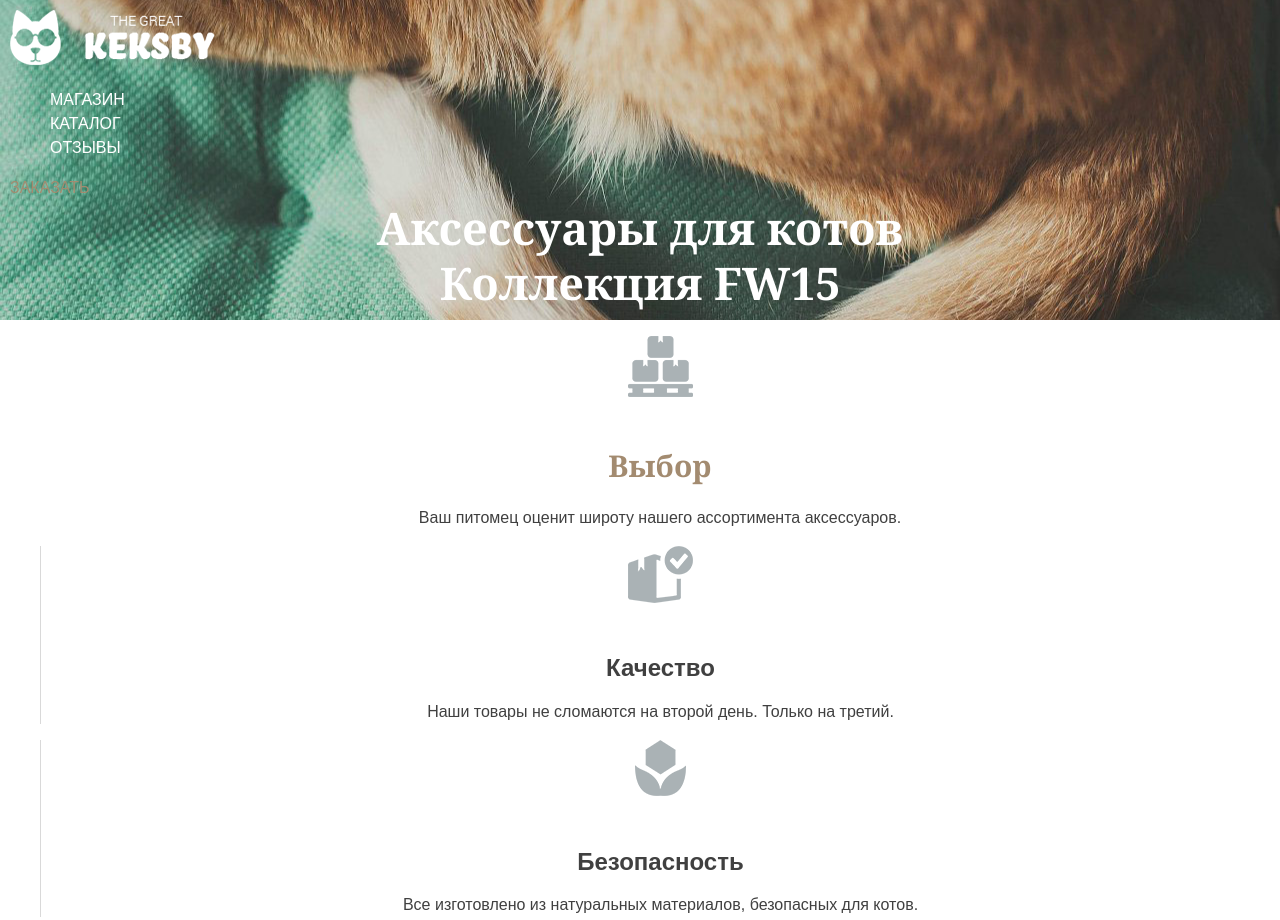
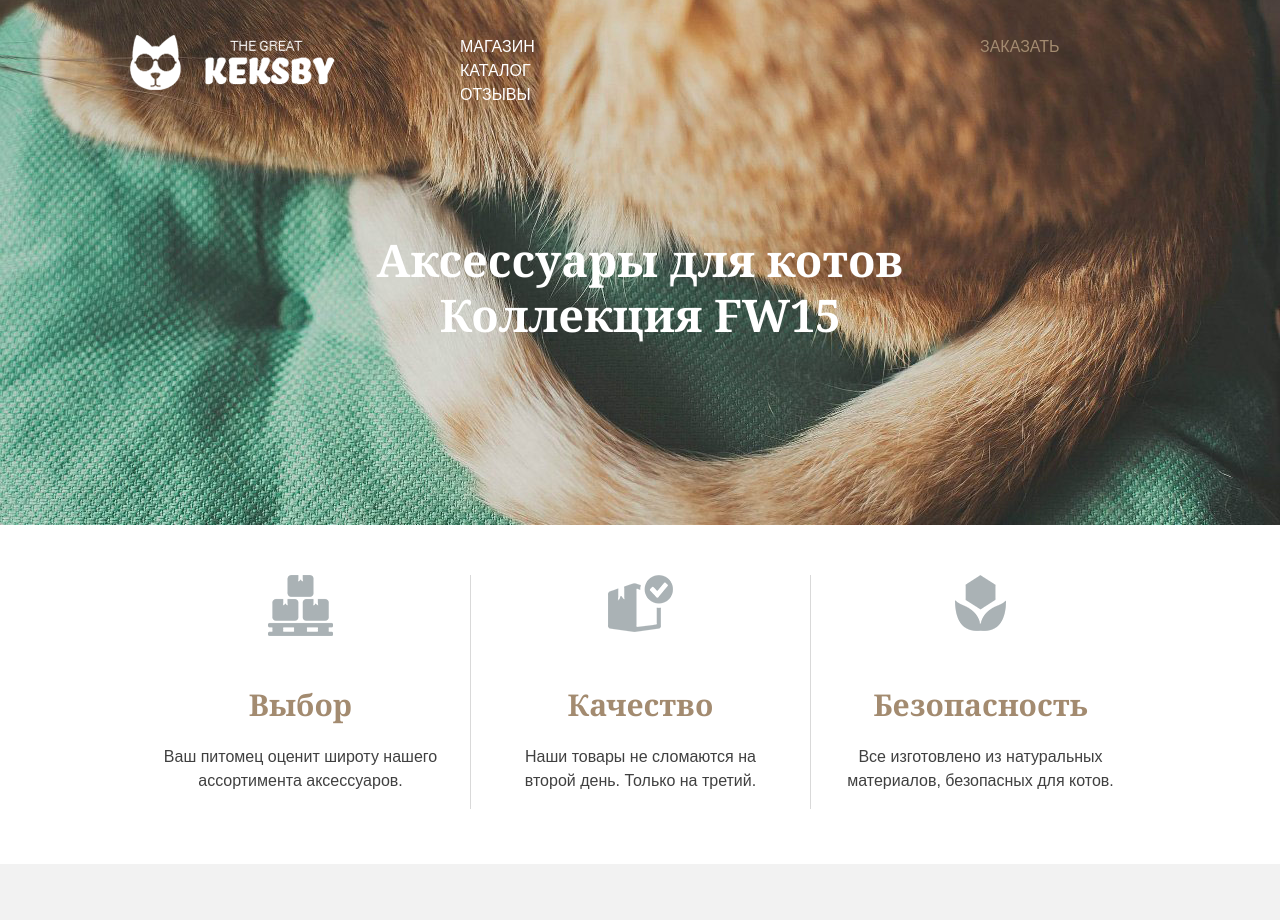
Before and after one commit to AlexKabanau/Keks, a plain HTML site: page index.html in a window 1280 px wide. Shown: the top 920 px of the page. Drawn offline with Linux system fonts and the light colour scheme.

Commit message:
add greeds

```diff
--- a/index.html
+++ b/index.html
@@ -7,7 +7,8 @@
   </head>
   <body>
     <div class="page-header">
-      <div class="header-top">
+      <div class="container">
+      <div class="header-top clearfix">
         <div class="header-logo">
           <img src="img/logo.png" alt="The Great Keksby" width="205" height="55">
         </div>
@@ -22,30 +23,35 @@
         <a href="#">Аксессуары для котов<br> Коллекция FW15</a>
       </div>
     </div>
+    </div>
 
 
     <div class="features">
-      <ul>
+    <div class="container">
+      <ul class="clearfix">
         <li class="feature-item feature-choice">
           <h2 class="feature-title">Выбор</h2>
           <p>Ваш питомец оценит широту нашего ассортимента аксессуаров.</p>
         </li>
         <li class="feature-item feature-quality">
-          <h2>Качество</h2>
+          <h2 class="feature-title">Качество</h2>
           <p>Наши товары не сломаются на второй день. Только на третий.</p>
         </li>
         <li class="feature-item feature-safety">
-          <h2>Безопасность</h2>
+          <h2 class="feature-title">Безопасность</h2>
           <p>Все изготовлено из натуральных материалов, безопасных для котов.</p>
         </li>
       </ul>
     </div>
+    </div>
 
 
     <div class="cat-reference">
+    <div class="container">
       <h2 class="section-title">Немного теории</h2>
       <a class="btn" href="#" title="Открыть справочник">Справочник</a>
       <dl>
+        <div class="theory-container">
         <dt class="reference-title">
           Окрас кошек и котов
           <i class="reference-source">источник: <a target="_blank" href="https://ru.wikipedia.org">wikipedia</a></i>
@@ -54,6 +60,8 @@
           <img src="img/article-1.jpg" alt="Окрас кошек и котов" width="100" height="100">
           <p>Окрас шерсти, кожи и глаз кошки обусловлен присутствием в них пигмента меланина. Меланин находится в теле волоса в виде микроскопических гранул, которые различаются по форме, размеру и количеству, что и вызывает различия в окрасе.</p>
         </dd>
+        </div>
+        <div class="theory-container">
         <dt class="reference-title">
           Кошкин дом
           <i class="reference-source">источник: <a target="_blank" href="http://kotmur.spb.ru">kotmur.spb.ru</a></i>
@@ -62,7 +70,9 @@
           <img src="img/article-2.jpg" alt="Кошкин дом" width="100" height="100">
           <p>Нужен ли кошке Кошкин дом? Свой отдельный, обособленный от пространства городской квартиры Кошкин дом? Да, нужен! Нужен особый Кошкин дом, обустроенный по её вкусу с лесенкой, с когтеточкой, с замкнутым, своим, отдельным уголком в её, кошкином, доме.</p>
         </dd>
+        </div>
       </dl>
+    </div>
     </div>
 
 
--- a/style.css
+++ b/style.css
@@ -1,4 +1,5 @@
 body {
+  min-width: 1040px;
   margin: 0;
   padding: 0;
   font-size: 16px;
@@ -8,7 +9,20 @@ body {
   background-color: white;
 }
 
+.container {
+  width: 1020px;
+  margin: 0 auto;
+}
+
+.clearfix::after {
+  content: "";
+  display: table;
+  clear: both;
+}
+
 .page-header {
+  min-height: 490px;
+  padding-top: 35px;
   background-image: url("img/header-bg.jpg");
   background-repeat: no-repeat;
   background-position: center;
@@ -17,9 +31,18 @@ body {
 
 .page-header,
 .page-footer {
-  padding: 10px;
   color: #c3c3c3;
   background-color: #363636;
+}
+
+.header-top {
+  margin-bottom: 125px;
+}
+
+.header-logo {
+  float: left;
+  width: 205px;
+  height: 55px;
 }
 
 .page-footer {
@@ -27,6 +50,11 @@ body {
 }
 
 .main-nav {
+  float: left;
+  width: 520px;
+  margin: 0;
+  margin-left: 125px;
+  padding: 0;
   list-style: none;
 }
 
@@ -61,6 +89,10 @@ body {
   color: rgba(141, 116, 90, 0.3);
 }
 
+.btn-quick-order {
+  float: right;
+}
+
 .promo {
   font-weight: bold;
   font-size: 45px;
@@ -74,18 +106,29 @@ body {
   text-decoration: none;
 }
 
+.features {
+  padding-top: 50px;
+  padding-bottom: 55px;
+}
+
 .features ul {
+  margin: 0;
+  padding: 0;
   list-style: none;
 }
 
 .feature-item {
+  float: left;
+  width: 279px;
   padding-top: 90px;
+  padding-right: 30px;
+  padding-left: 30px;
   text-align: center;
   border-left: 1px solid #d9d9d9;
 }
 
 .feature-item:first-child {
-  border-left: none;
+  border-left-color: transparent;
 }
 
 .feature-choice {
@@ -110,7 +153,22 @@ body {
 }
 
 .cat-reference {
+  padding-top: 70px;
+  padding-bottom: 90px;
   background-color: #f2f2f2;
+}
+
+.cat-reference dt{
+  margin: 0;
+  margin-bottom: 10px;
+}
+
+.cat-reference dd{
+  margin: 0;
+}
+
+.theory-container:first-child {
+  margin-bottom: 70px;
 }
 
 .section-title {
@@ -119,6 +177,10 @@ body {
   line-height: 55px;
   font-family: "Georgia", serif;
   color: #a38b70;
+}
+
+.cat-reference dl {
+  width: 830px;
 }
 
 .cat-reference dd img {
```
